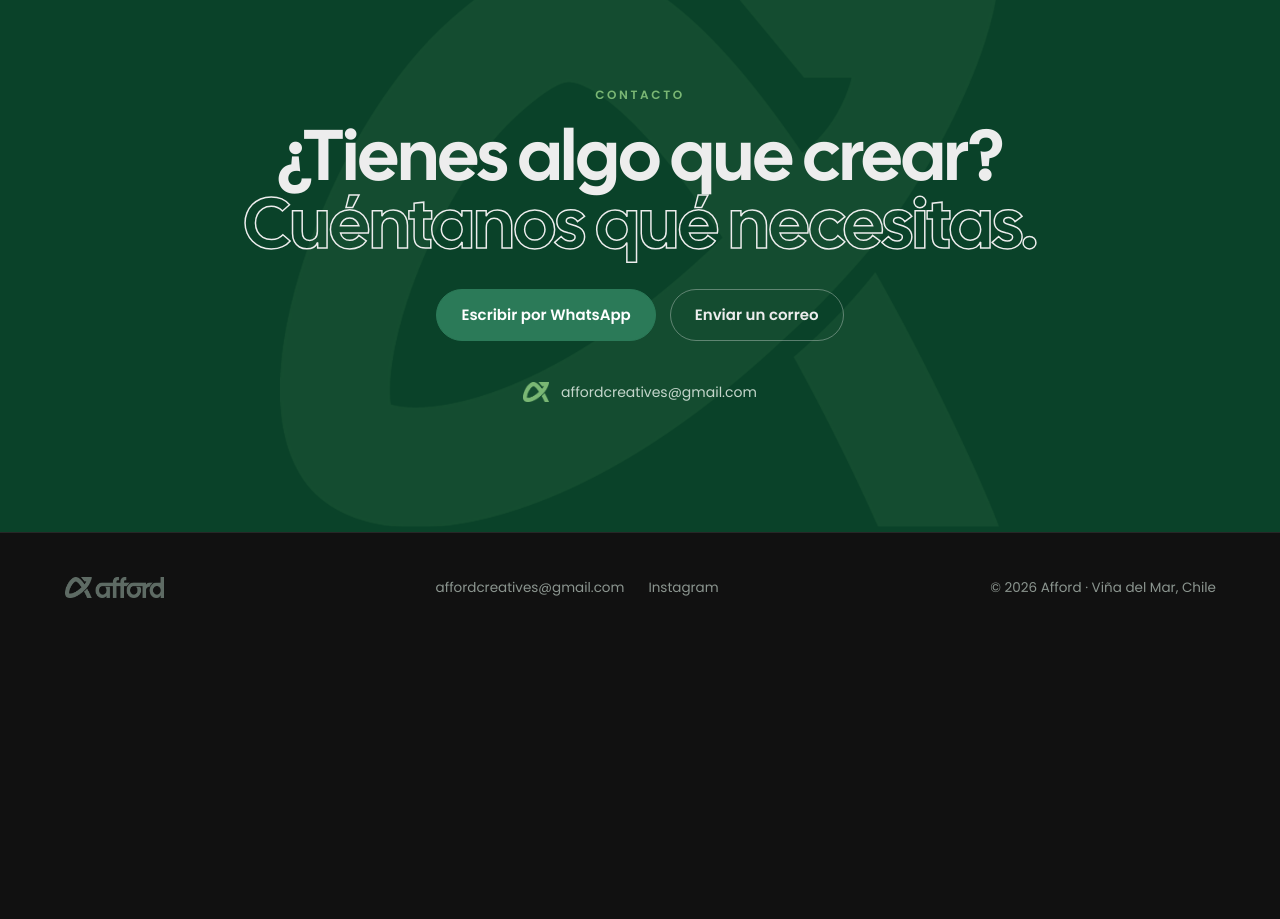
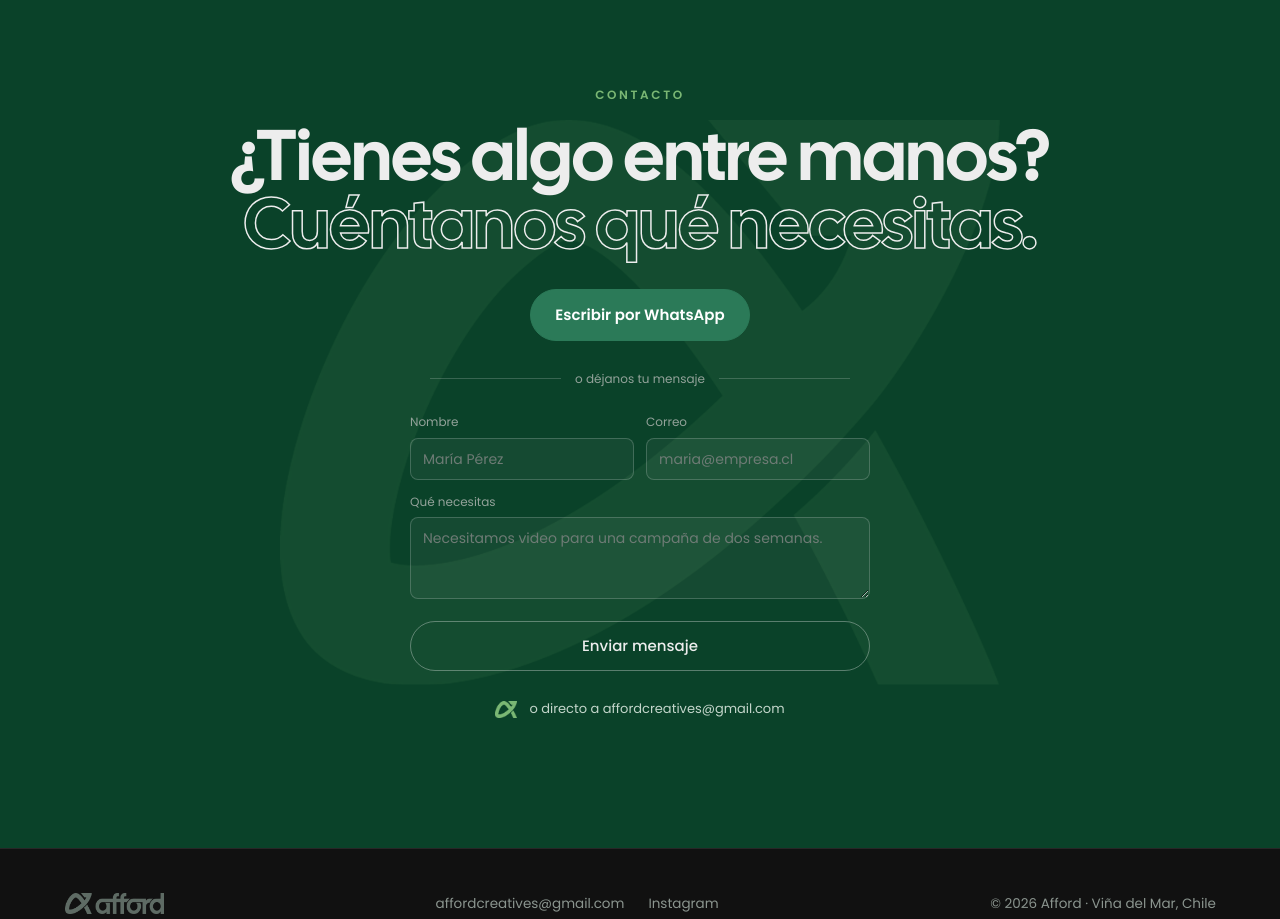
Before and after one commit to darinkacristi/afford-portfolio, a Next.js app: page / in a window 1280 px wide. Shown: the part 3340-4259 px from the top of the page. Before the commit the page ends 3982 px from the top, so only its background shows below. Built offline with nearby package versions, Linux system fonts and the light colour scheme.

Commit message:
Add files via upload

```diff
--- a/app/page.tsx
+++ b/app/page.tsx
@@ -3,6 +3,7 @@ import Reveal from "@/components/Reveal";
 import SectionHead from "@/components/SectionHead";
 import ProjectCard from "@/components/ProjectCard";
 import ClientsMarquee from "@/components/ClientsMarquee";
+import ContactForm from "@/components/ContactForm";
 import { Iso } from "@/components/BrandMark";
 import { featuredProjects, projects } from "@/data/projects";
 import { team } from "@/data/team";
@@ -156,26 +157,32 @@ export default function Home() {
             <p className="eyebrow">Contacto</p>
           </Reveal>
           <Reveal delay={0.06}>
-            <h2 className="mb-5" style={{ fontSize: "clamp(36px,5.6vw,72px)" }}>
-              ¿Tienes algo que crear?
+            <h2 className="mb-8" style={{ fontSize: "clamp(36px,5.6vw,72px)" }}>
+              ¿Tienes algo entre manos?
               <br />
               <span className="outline">Cuéntanos qué necesitas.</span>
             </h2>
           </Reveal>
+
           <Reveal delay={0.12}>
-            <div className="mt-8 flex flex-wrap justify-center gap-3.5">
-              <a className="btn" href={siteConfig.whatsapp} target="_blank" rel="noopener noreferrer">
-                Escribir por WhatsApp
-              </a>
-              <a className="btn btn-ghost" href={`mailto:${siteConfig.email}`}>
-                Enviar un correo
-              </a>
+            <a className="btn" href={siteConfig.whatsapp} target="_blank" rel="noopener noreferrer">
+              Escribir por WhatsApp
+            </a>
+          </Reveal>
+
+          <Reveal delay={0.18}>
+            <div className="mx-auto mb-6 mt-7 flex max-w-[420px] items-center gap-3.5">
+              <span className="h-px flex-1 bg-hueso/20" />
+              <span className="text-[12px] text-[#93A29A]">o déjanos tu mensaje</span>
+              <span className="h-px flex-1 bg-hueso/20" />
             </div>
+            <ContactForm />
           </Reveal>
-          <Reveal delay={0.18}>
-            <p className="mt-10 flex items-center justify-center gap-3 text-[14px] text-[#C4D6CB]">
-              <Iso width={26} className="text-brote" />
-              {siteConfig.email}
+
+          <Reveal delay={0.24}>
+            <p className="mt-7 flex items-center justify-center gap-3 text-[13px] text-[#C4D6CB]">
+              <Iso width={22} className="text-brote" />
+              o directo a {siteConfig.email}
             </p>
           </Reveal>
         </div>
```
